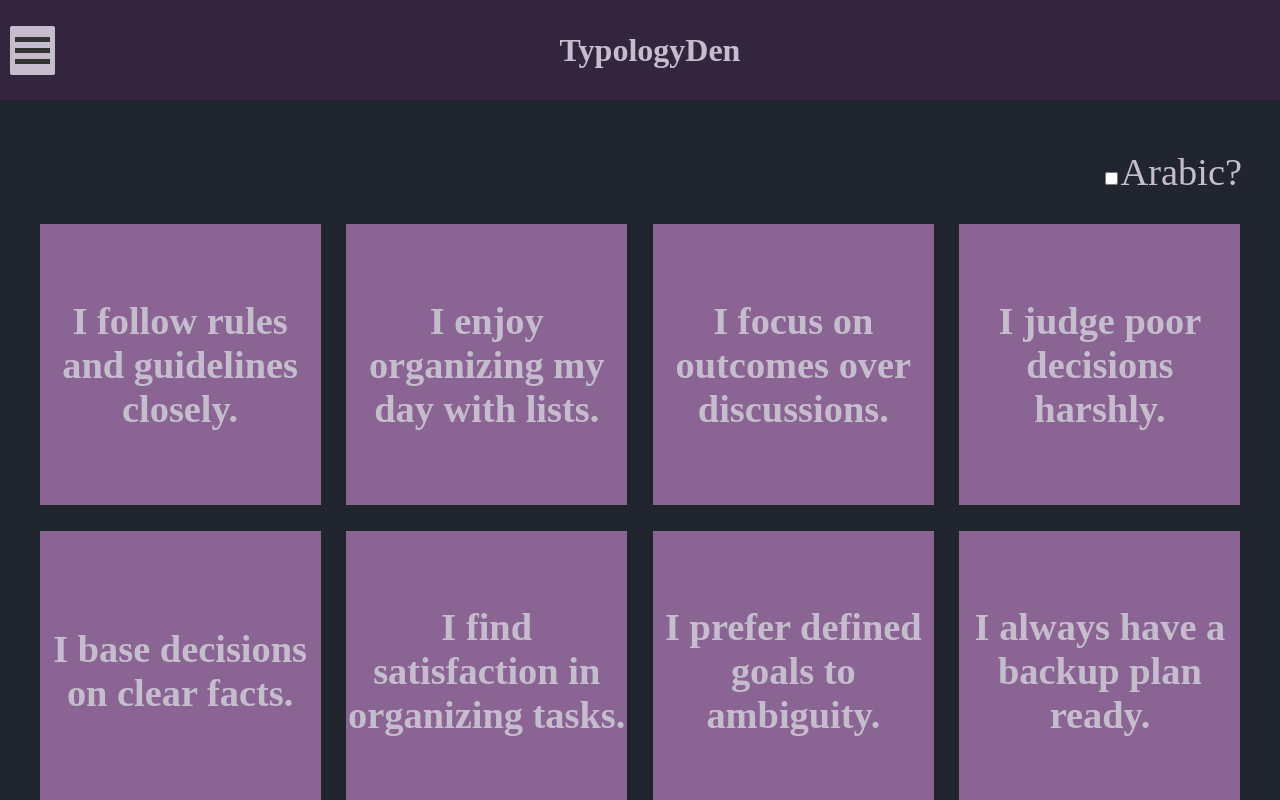
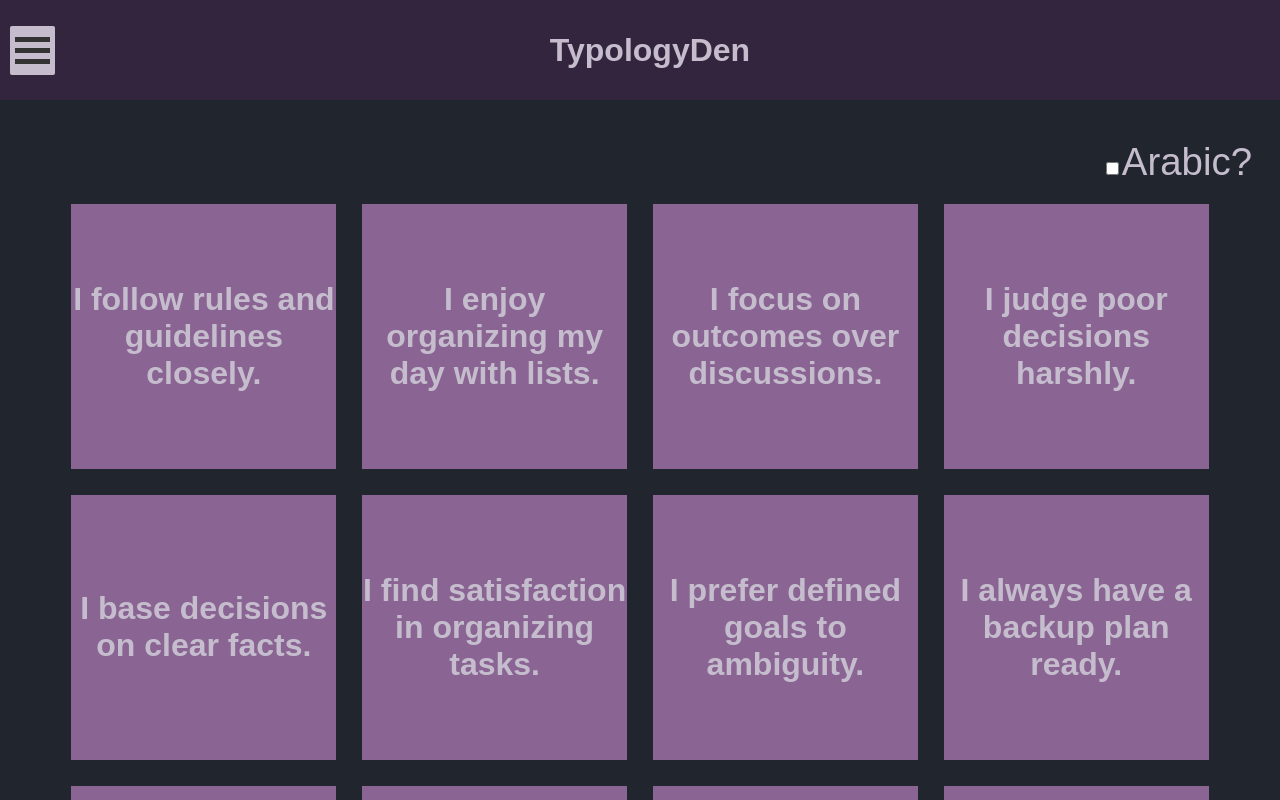
Before and after one commit to OmarDardery/CareerCatalyst, a React (Create React App) app: page / in a window 1280 px wide. Shown: the top 800 px of the page. Built offline with nearby package versions, Linux system fonts and the light colour scheme.

Commit message:
fixed layout a little, no menu yet

```diff
--- a/src/App.js
+++ b/src/App.js
@@ -15,11 +15,11 @@ function App() {
 
       </div>
       <div style={{display: "flex", justifyContent: "flex-end", margin: "10px", fontSize: "1.5vw"}}>
-        <label className="languageSelector" style={language === "english"? { margin: "20px"} : {display: "none"}}>
+        <label className="languageSelector" style={language === "english"? { margin: "10px"} : {display: "none"}}>
           <input onChange={ChangeLanguage} checked={language === "english"? false : true } type='checkbox' />
           Arabic?
         </label>
-        <label className='languageSelector' style={language === "english"? {display: "none"} : { margin: "20px"}}>
+        <label className='languageSelector' style={language === "english"? {display: "none"} : { margin: "10px"}}>
           <input onChange={ChangeLanguage} type='checkbox' checked={language === "english"? true : false } />
           الانجليزية؟
         </label>
--- a/src/components/MBTI components/mbtiPages.js
+++ b/src/components/MBTI components/mbtiPages.js
@@ -12,7 +12,7 @@ function MbtiPages(props) {
     <div className="App" style={{height: "fit-content", display: "flex", flexDirection: "column", justifyContent: "center", alignItems: "center", width: "100%"}}>
 
         {(testDone === 0 ) ? (
-            <div style={{display: "flex", flexDirection: "column", justifyContent: "center", width: "95%", gap: "10px",}}>
+            <div style={{display: "flex", flexDirection: "column", justifyContent: "center", width: "90%", gap: "2vw",}}>
                 <div>
                     <div style={{display: "flex", flexDirection: "column", justifyContent: "center"}}>
                         {cognitiveFunctions.map((cognitiveFunction, index) => {
--- a/src/components/bingoBox.js
+++ b/src/components/bingoBox.js
@@ -27,8 +27,8 @@ function BingoBox(props) {
                 <div style={getStyle(2, clicks % 5 > 2)}></div>
                 <div style={getStyle(1, clicks % 5 > 3)}></div>
             </div>
-            <div on style={{ width: "100%", height: "100%", zIndex: 1, textAlign: "center", display: "flex", justifyContent: "center", alignItems: "center", fontsize: "0.1rem", wordWrap: "break-word", paddingRight: "20px"}}>
-                <h4 style={{fontSize: "3vw", margin: "1px"}}>{props.question}</h4>
+            <div on style={{ width: "100%", height: "100%", zIndex: 1, textAlign: "center", display: "flex", justifyContent: "center", alignItems: "center"}}>
+                <h4 style={{fontSize: "2.5vw", margin: "1px"}}>{props.question}</h4>
             </div>
         </div>
     );
--- a/src/styles.css
+++ b/src/styles.css
@@ -83,3 +83,7 @@ transform: translate(0, -11px) rotate(-45deg);
     border-radius: 2px;
     border: none;
 }
+
+body {
+    font-family: 'Arial', 'Helvetica', sans-serif; /* Choose a font that supports both languages well */
+}
```
